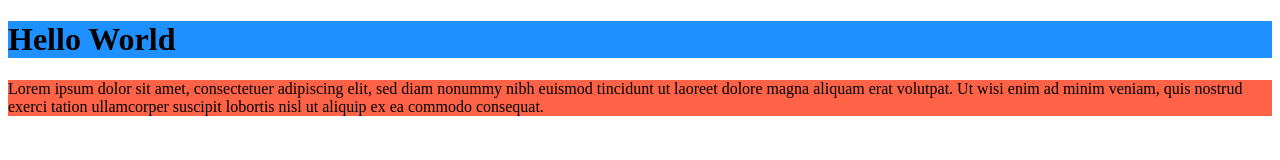
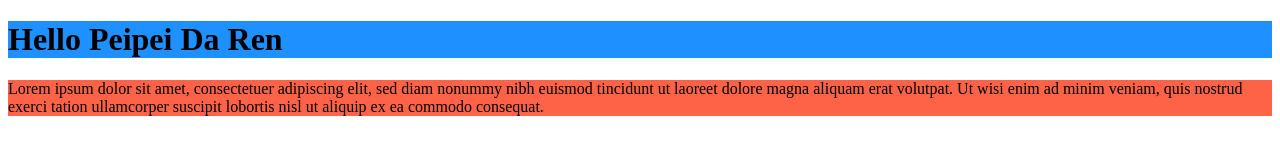
Before and after one commit to osprey17/osprey17.github.io, a plain HTML site: page index.html in a window 1280 px wide. Drawn offline with Linux system fonts and the light colour scheme.

Commit message:
Update index.html

```diff
--- a/index.html
+++ b/index.html
@@ -2,7 +2,7 @@
 <html>
 <body>
 
-<h1 style="background-color:DodgerBlue;">Hello World</h1>
+<h1 style="background-color:DodgerBlue;">Hello Peipei Da Ren</h1>
 
 <p style="background-color:Tomato;">
 Lorem ipsum dolor sit amet, consectetuer adipiscing elit, sed diam nonummy nibh euismod tincidunt ut laoreet dolore magna aliquam erat volutpat.
```
